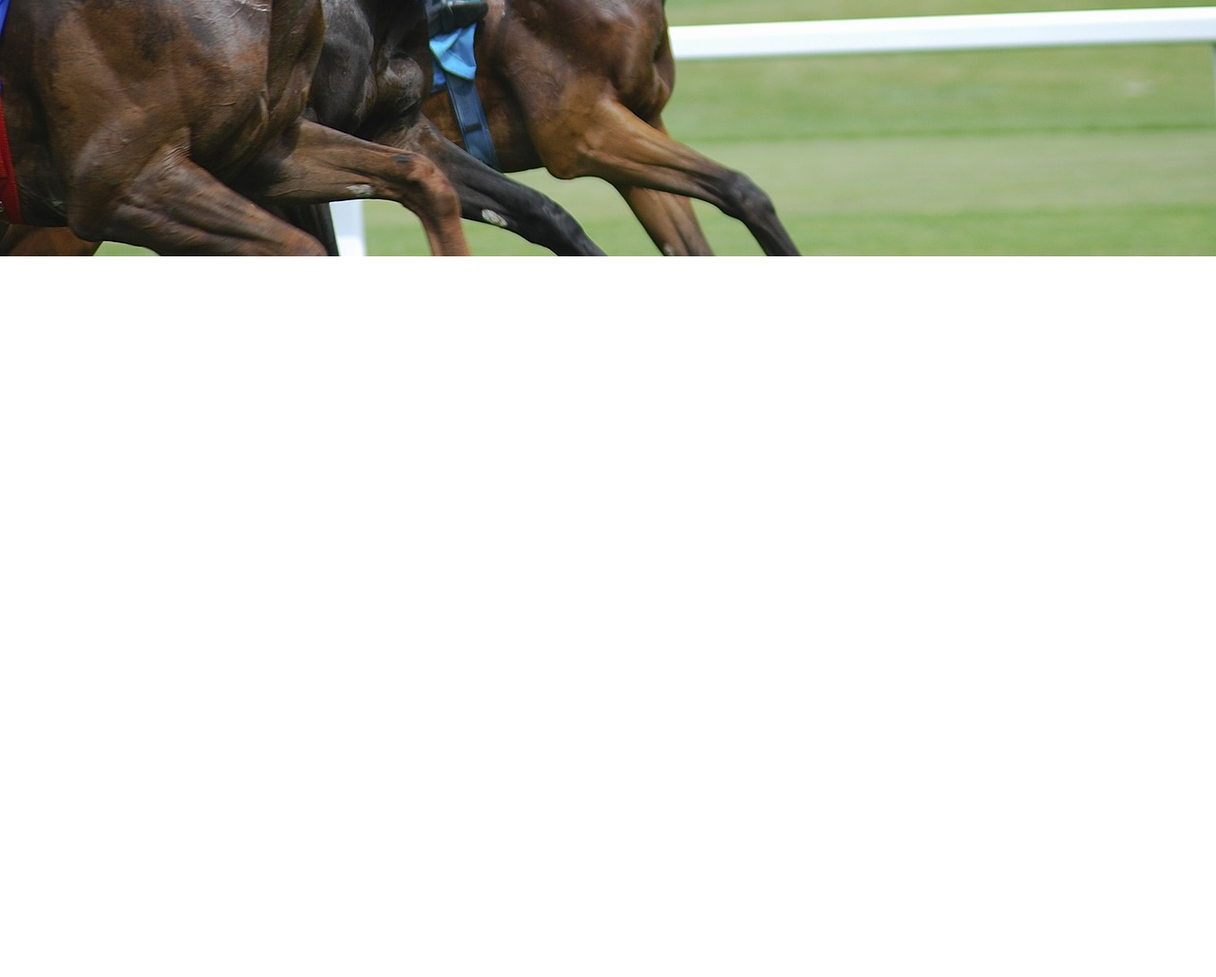
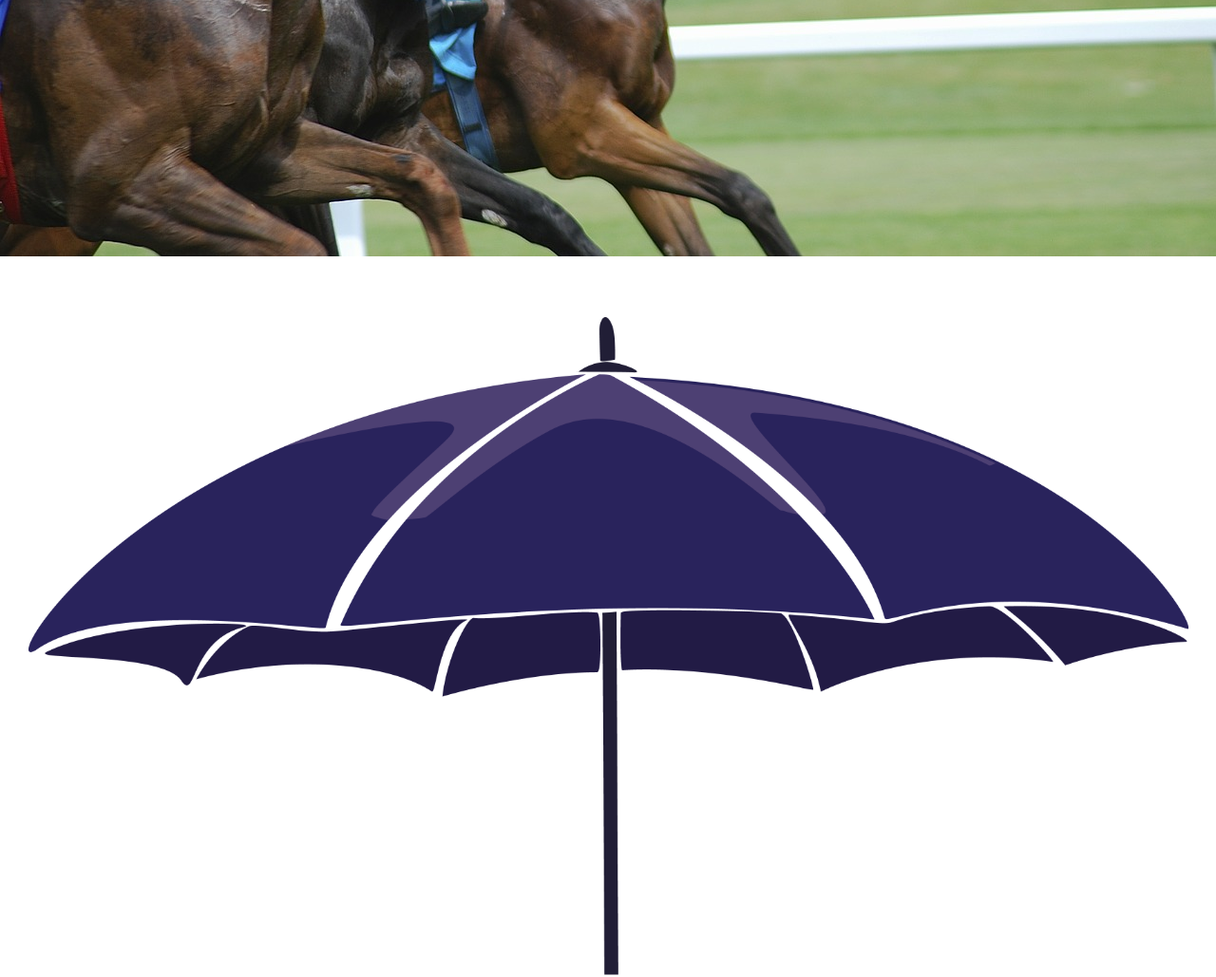
Before and after one commit to PKELS/Portfolio-Test, a plain HTML site: page index.html in a window 1280 px wide. Shown: the part 735-1764 px from the top of the page at 95% size. Before the commit the page ends 1035 px from the top, so only its background shows below. Drawn offline with nearby package versions, Linux system fonts and the light colour scheme.

Commit message:
Drafting Main Section - Homepage
Testing umbrella background, alignments, borders, colours.

```diff
--- a/index.html
+++ b/index.html
@@ -26,5 +26,10 @@
       <div class="container">
       </div>
     </section>
+    <section class="main">
+      <div class="container">
+
+      </div>
+    </section>
   </body>
 </html>
--- a/style.css
+++ b/style.css
@@ -1,6 +1,18 @@
+
+
 .jumbotron {
   height: 856px;
   background-image: url("./images/main-image4.jpg");
   background-size: cover;
   color: #ffffff;
 }
+
+.main {
+  height: 856px;
+  background-image: url("./images/frb_background_umb.png");
+  background-position: center;
+  background-size: contain;
+  background-repeat: no-repeat;
+  background-color: linear-gradient(hsla(0, 0%, 99%, 0.3), hsla(45, 74%, 62%, 0.4));
+  margin-top: 5%;
+}
```
Also changed, not shown: images/frb_background_umb.png (added).
